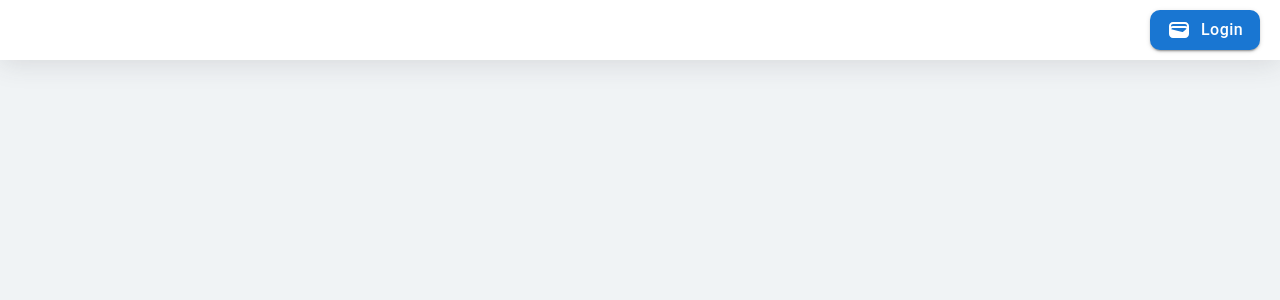
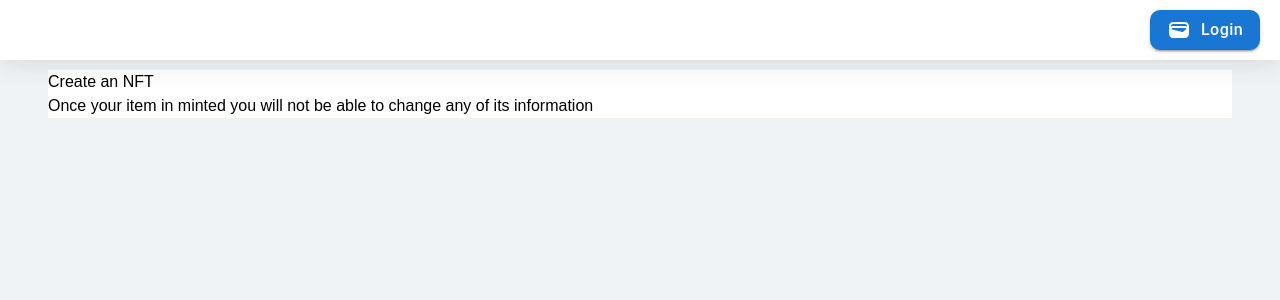
Before and after one commit to NFT-MARKETPLACE-DATN/NFT_MARKETPLACE, a React app: page /mint in a window 1280 px wide. Before the commit this address had no page. Shown: the top 300 px of the page. Built offline with nearby package versions, Linux system fonts and the light colour scheme.

Commit message:
Update Code

```diff
--- a/src/App.jsx
+++ b/src/App.jsx
@@ -1,12 +1,13 @@
-import { useState, useEffect } from 'react'
+import { useState, useEffect } from 'react';
 import WalletConnectDialog from './components/walletConnect/index'
-import GlobalStyle from './GlobalStyle'
-import Header from './components/header'
-import HomePage from './components/homePage'
-import BaseToast from './components/base/Toast'
+import GlobalStyle from './GlobalStyle';
+import Header from './components/header';
+import HomePage from './components/homePage';
+import BaseToast from './components/base/Toast';
 import { BrowserRouter as Router, Routes, Route } from 'react-router-dom'
-import ErroPage from './components/erroPage'
-import AccountPage from './components/accountPage'
+import ErroPage from './components/erroPage';
+import AccountPage from './components/accountPage';
+import MintNFTPage from './components/mintNFTPage';
 const App = () => {
   // const [openWalletConnect, setOpenWalletConnect] = useState(false)
   // const [account, setAcount] = useState('')
@@ -31,6 +32,7 @@ const App = () => {
           <Route path='/' element={<HomePage />} />
           <Route path='/users/*' element={<ErroPage></ErroPage>} />
           <Route path='/account' element={<AccountPage />}></Route>
+          <Route path='/mint' element={<MintNFTPage />}></Route>
         </Routes>
         {/* </BrowserRouter> */}
       {/* </Router> */}
--- a/src/components/header/index.js
+++ b/src/components/header/index.js
@@ -86,16 +86,6 @@ const Header = () => {
                     </Grid>
                     <Grid item xs={8} sm={7} className="left-header">
                         <div className='left-header-item'>
-                            {/* <Box
-                                alignContent={"center"}
-                            >
-                                <BaseButton
-                                    text="Mint NFT"
-                                    className="btnMint"
-                                    type="secondary"
-                                    variant='contained'
-                                />
-                            </Box> */}
                             {(account == "" || account == null) ?
                                 <Button
                                     className="connectBtn"
@@ -143,14 +133,18 @@ const Header = () => {
                                                     'aria-labelledby': 'basic-button',
                                                 }}
                                             >
-                                                <MenuItem >
-                                                    <div onClick={()=>{
+                                                <MenuItem onClick={()=>{
                                                         // history.push('/account');
                                                         navigate('/account');
                                                         handleClose();
-                                                    }}>Profile</div>
+                                                    }}>
+                                                    <div >Profile</div>
                                                 </MenuItem>
-                                                <MenuItem>
+                                                <MenuItem
+                                                onClick={()=>{
+                                                    navigate('/mint');
+                                                    handleClose();
+                                                }}>
                                                     <div>Mint NFT</div>
                                                 </MenuItem>
                                             </Menu>
--- a/src/components/mintNFTPage/index.js
+++ b/src/components/mintNFTPage/index.js
@@ -0,0 +1,20 @@
+import React, { useState, useEffect } from 'react'
+import MintNFTStyle from './mintNFTStyle'
+
+const MintNFTPage = () => {
+  return (
+    <MintNFTStyle>
+      <div className='MintNFTPage'>
+        <div className='header'>
+          <div className='title'>Create an NFT</div>
+          <div className='informationMinNFT'>
+            Once your item in minted you will not be able to change any of its information
+          </div>
+        </div>
+        <div className='form'></div>
+      </div>
+    </MintNFTStyle>
+  )
+}
+
+export default MintNFTPage
--- a/src/components/mintNFTPage/mintNFTStyle.js
+++ b/src/components/mintNFTPage/mintNFTStyle.js
@@ -1,12 +1,23 @@
 import styled from 'styled-components'
-const mintNFTStyle = styled.div`
-  width: 100%;
-  margin: 10px;
-  .gird {
-    .css-1v2c24a-MuiGrid-root {
-      margin: 0;
-    }
-  }
+const MintNFTStyle = styled.div`
+      margin-top:10px;
+      //  background-color: #f0f3f5;
+      padding-left: 3rem;
+      padding-right: 3rem;
+
+      @media screen and (max-width: 1200px) {
+          padding-left:2rem;
+          padding-right:2rem;
+      }
+      @media screen and (max-width: 600px) {
+          padding-left:1rem;
+          padding-right:1rem;
+      }
+      .MintNFTPage{
+        background-color: #ffff;
+      }
+
+
 `
 
-export default mintNFTStyle;
+export default MintNFTStyle
--- a/src/redux/sagas/homePageSaga.js
+++ b/src/redux/sagas/homePageSaga.js
@@ -2,9 +2,9 @@ import { takeLatest, put, call } from 'redux-saga/effects';
 import {FETCH_DATA} from "../constants/homePageConstant";
 import {fetchDatas} from "../actions/homePageAction";
 
-function* fetchDataSaga() {
+function* fetchDataSaga(data) {
     try {
-        console.log("fasdfasdf");
+        console.log(data.data);
         // const todos = yield call();
     } catch (error) {
     }
```
